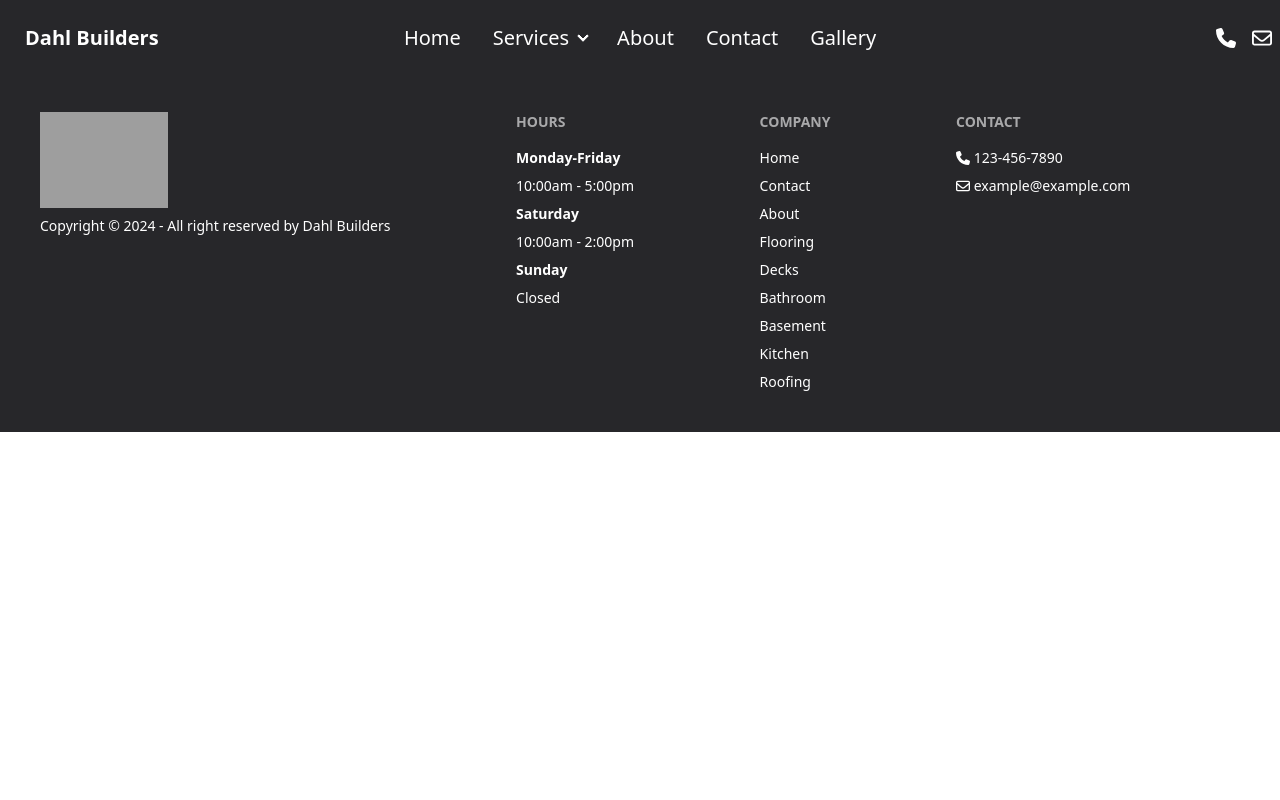
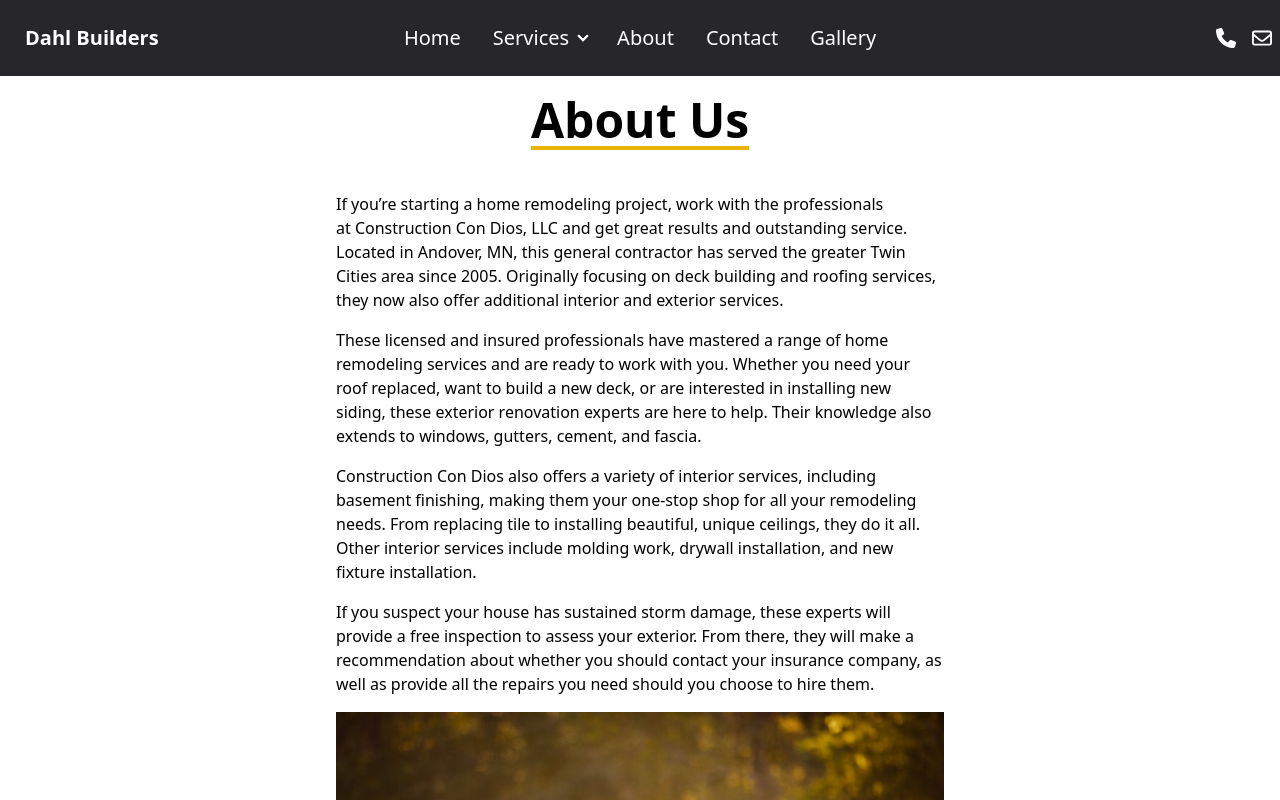
Before and after one commit to Miguel-C22/DahlBuilders, a React (Create React App) app in the folder client/: page /about in a window 1280 px wide. Shown: the top 800 px of the page. Built offline with nearby package versions, Linux system fonts and the light colour scheme; grey boxes are pictures that could not be loaded.

Commit message:
About Us page

```diff
--- a/client/src/routes/About.jsx
+++ b/client/src/routes/About.jsx
@@ -6,7 +6,32 @@ function About() {
   return (
     <div>
         <Header />
-        About
+        <div className="z-0 pt-24">
+        <h1 className="text-5xl text-center font-bold underline underline-offset-8 decoration-yellow-500">About Us</h1>
+          <div className="flex flex-col gap-4 max-w-[80vh] px-4 mt-12 mx-auto">
+            <p>If you’re starting a home remodeling project, work with the professionals at Construction Con Dios,
+            LLC and get great results and outstanding service. Located in Andover,
+            MN, this general contractor has served the greater Twin Cities area since 2005.
+            Originally focusing on deck building and roofing services, they now also offer
+            additional interior and exterior services.
+          </p>
+          <p>These licensed and insured professionals have mastered a range of home remodeling services
+            and are ready to work with you. Whether you need your roof replaced, want to build a new deck,
+            or are interested in installing new siding, these exterior renovation experts are here to help.
+            Their knowledge also extends to windows, gutters, cement, and fascia.
+          </p>
+          <p>Construction Con Dios also offers a variety of interior services, including basement finishing,
+            making them your one-stop shop for all your remodeling needs. From replacing tile to installing beautiful,
+            unique ceilings, they do it all. Other interior services include molding work, drywall installation,
+            and new fixture installation.
+          </p>
+          <p>If you suspect your house has sustained storm damage, these experts will provide a free inspection to
+            assess your exterior. From there, they will make a recommendation about whether you should contact your
+            insurance company, as well as provide all the repairs you need should you choose to hire them.
+          </p>
+          <img src="/images/about/family.png" alt="" srcset="" />
+          </div>
+        </div>
         <Footer />
     </div>
   )
```
Also changed, not shown: client/public/images/about/family.png (added), client/src/routes/Gallery.jsx (indentation only).
